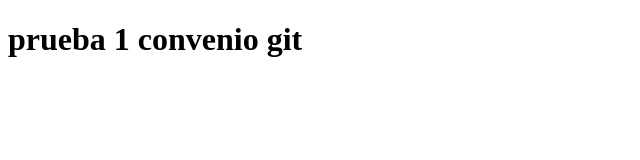
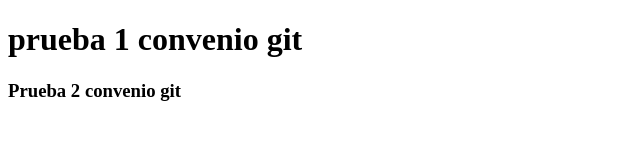
Before and after one commit to Yvillegas12/prueba, a plain HTML site: page index.html in a window 1280 px wide. Shown: the whole page, without its empty margins (0-640 px from the left). Drawn offline with Linux system fonts and the light colour scheme.

Commit message:
Cambio h3

```diff
--- a/index.html
+++ b/index.html
@@ -8,5 +8,6 @@
 </head>
 <body>
     <h1>prueba 1 convenio git</h1>
+    <h3>Prueba 2 convenio git</h3>
 </body>
 </html>
```
